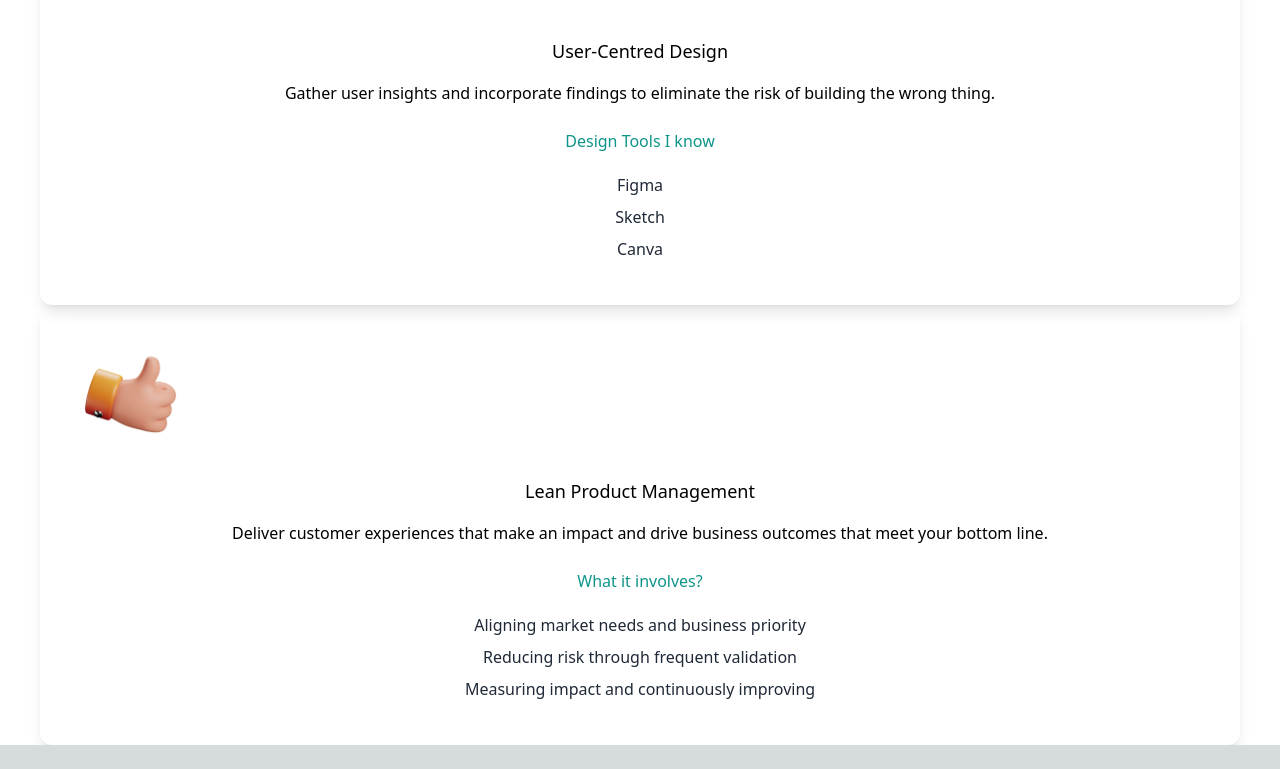
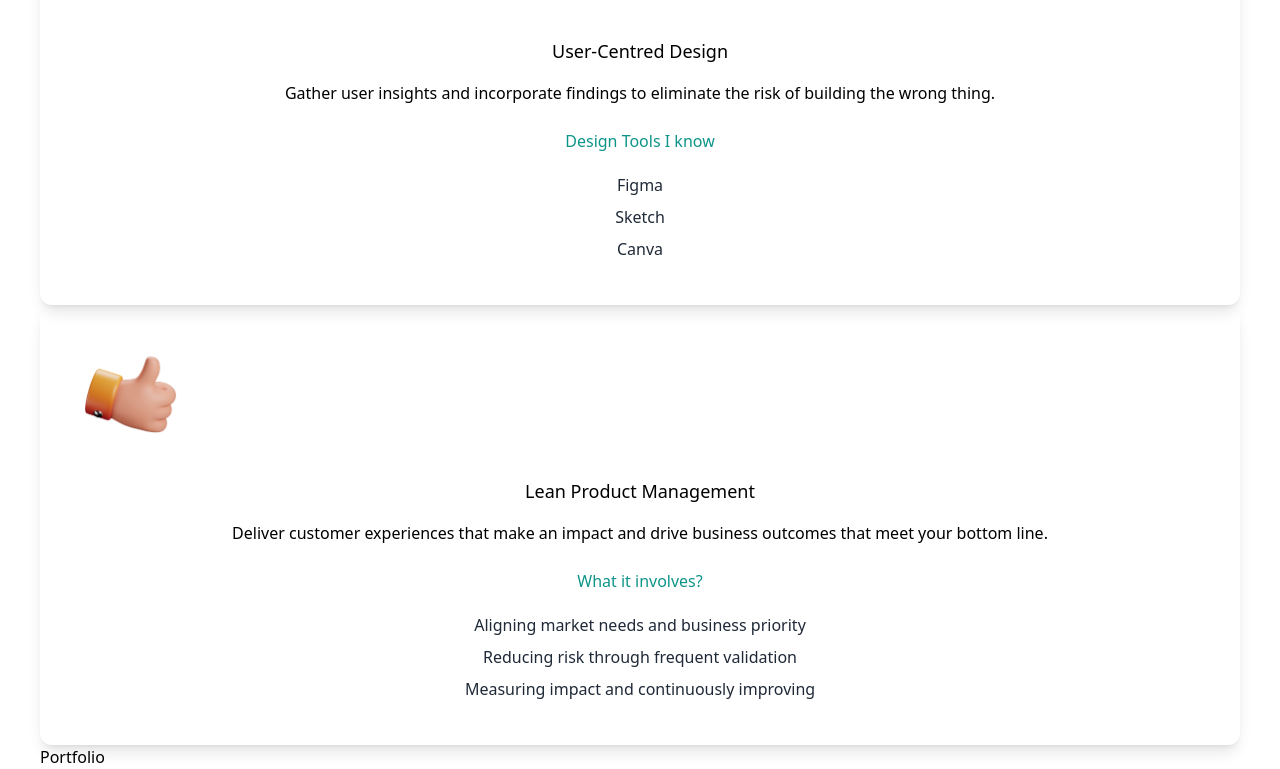
Before and after one commit to ram-ram14/cuddly-meme, a Next.js app in the folder my-portfolio/my-portfolio/: page / in a window 1280 px wide. Shown: the part 1663-2432 px from the top of the page. Before the commit the page ends 2408 px from the top, so only its background shows below. Built offline with nearby package versions, Linux system fonts and the light colour scheme.

Commit message:
added an h3 tag

```diff
--- a/my-portfolio/my-portfolio/pages/index.js
+++ b/my-portfolio/my-portfolio/pages/index.js
@@ -107,7 +107,9 @@ export default function Home() {
           </div>
         </section>
         <section>
-
+          <div>
+            <h3>Portfolio</h3>
+          </div>
         </section>
       </main>
     </div>
```
